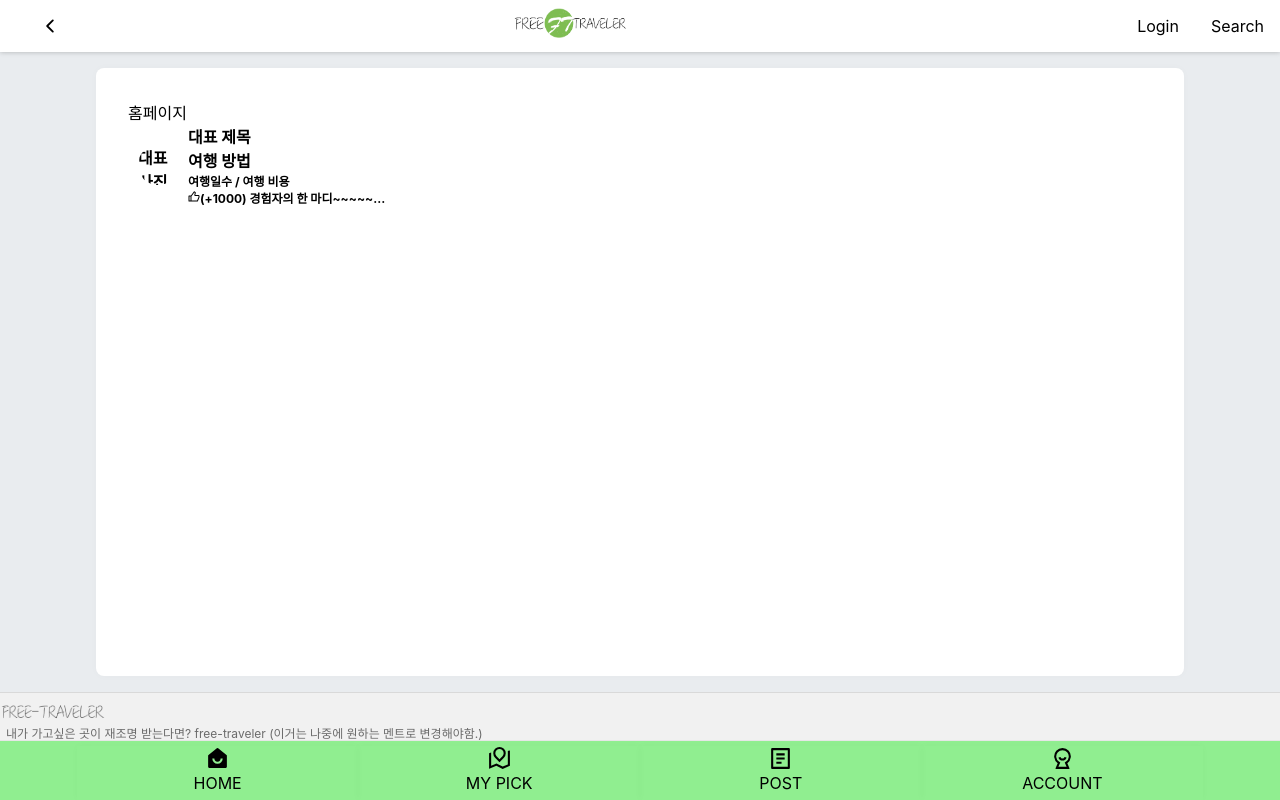
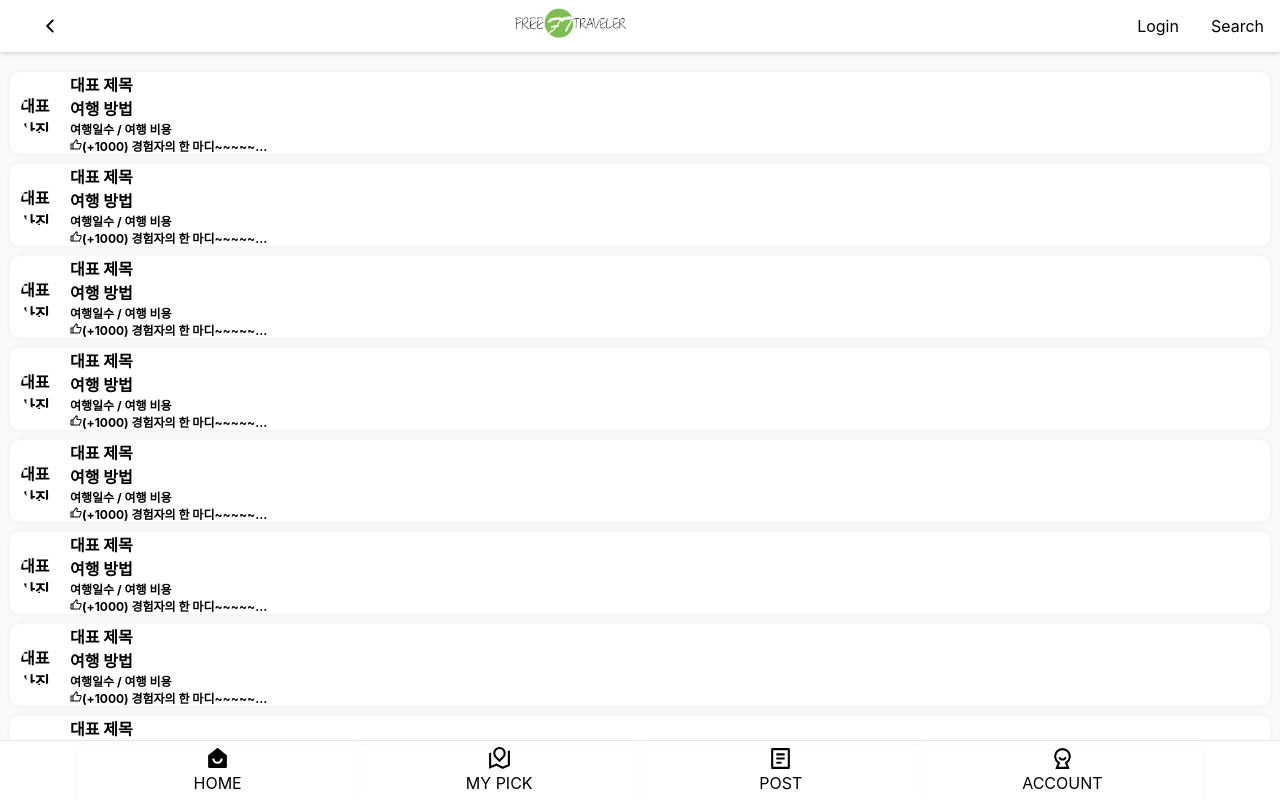
Before and after one commit to Hoouoo/FreeTraveler, a React (Create React App) app in the folder freetraveler_frontend/: page / in a window 1280 px wide. Shown: the top 800 px of the page. Built offline with nearby package versions, Linux system fonts and the light colour scheme.

Commit message:
Fix : 컨텐트 템플릿 안정화 내용 : 컨텐트 템플릿 안정화, 레이아웃 안정화 #5

```diff
--- a/freetraveler_frontend/src/App.tsx
+++ b/freetraveler_frontend/src/App.tsx
@@ -1,5 +1,6 @@
 import React from "react";
 import { Route, Switch } from "react-router-dom";
+import ContentTemplate from "./component/common/ContentTemplate";
 import Footer from "./component/common/Footer";
 import FrontRouter from "./component/common/FrontRouter";
 import Header from "./component/common/Header";
@@ -19,6 +20,7 @@ function App() {
       <FrontRouter/>
       <Header />
       <Switch>
+        <ContentTemplate>
           <Route exact path="/" component={Home} />
           <Route path="/home" component={Home} />
           <Route path="/Pick" component={Pick} />
@@ -26,8 +28,9 @@ function App() {
           <Route path="/account" component={Account} />
           <Route path="/search" component={Search} />
           <Route path="/login" component={LoginPage} />
+          <Route path="/register" component={RegisterPage}/>
+        </ContentTemplate>
       </Switch>
-      <Footer />
       <TabBar />
     </>
   );
--- a/freetraveler_frontend/src/component/common/ContentTemplate.js
+++ b/freetraveler_frontend/src/component/common/ContentTemplate.js
@@ -7,78 +7,34 @@ import { useHistory } from "react-router-dom";
 import { IoChevronBack } from "react-icons/io5";
 
 /**
- * 회원가입 또는 로그인 페이지의 레이아웃을 담당하는 컴포넌트입니다.
+ * 헤더와 탭바와 안겹치게 화면을 렌더링합니다.
  */
 
-/*화면 전체를 채움*/
-const ContentTemplateBlock = styled.div`
-  position: static;
-  left: 0;
-  top: 0;
-  bottom: 0;
-  right: 0;
-
-  height: 80%;
-  padding-top: 52px;
-
-  background: ${palette.gray[2]};
-
-  display: flex;
-  flex-direction: column;
-  /* justify-content: center; */
-  align-items: center;
-  justify-content: center;
+const HeaderEmpty = styled.div`
+  width: 100%;
+  height: 52px;
 `;
 
-const WhiteBox = styled.div`
-  .logo-area {
-    display: block;
-    padding-bottom: 2rem;
-    text-align: center;
-    font-weight: bold;
-    letter-spacing: 2px;
-  }
+const TabbarEmtpy = styled.div`
+  width: 100%;
+  height: 60px;
+`;
 
-  box-shadow: 0 0 8px rgba(0, 0, 0, 0.025);
-  padding: 2rem;
-  height: 85%;
-  width: 80%;
-  background: white;
-  border-radius: 8px;
+const ContentTemplateBlock = styled.div`
+  padding-top: 62px;
+  padding-bottom: 41px;
+  height: 100%;
+  width: 100%;
 
-  @media screen and (max-width: 768px) {
-    .logo-area {
-      display: block;
-      padding-bottom: 2rem;
-      text-align: center;
-      font-weight: bold;
-      letter-spacing: 2px;
-    }
-    box-shadow: 0 0 8px rgba(0, 0, 0, 0.025);
-    padding: 2rem;
-    width: 80%;
-    background: white;
-    border-radius: 8px;
-  }
-`;
-const LogoStyled = styled.div`
-  .logo__center {
-    height: 30px;
-  }
-
-  .logo {
-    margin: 0 1rem;
-    font-size: 2rem;
-    text-align: center;
-  }
+  background: ${palette.gray[0]};
 `;
 
 const ContentTemplate = ({ children }) => {
   const history = useHistory();
   return (
-    <ContentTemplateBlock>
-      <WhiteBox>{children}</WhiteBox>
-    </ContentTemplateBlock>
+    <>
+      <ContentTemplateBlock>{children}</ContentTemplateBlock>;
+    </>
   );
 };
 
--- a/freetraveler_frontend/src/component/common/Footer.tsx
+++ b/freetraveler_frontend/src/component/common/Footer.tsx
@@ -4,21 +4,23 @@ import footerlogo from "../../resource/img/footerlogo.png";
 
 const FooterStyled = styled.div`
 
-  padding-bottom: 56px;
+  width: 100%;
+  height: 200px;
+  background-color: #f1f1f1;
 
   .footer__center {
-    padding: 10px 0;
+    padding: 45px 0;
     font-size: 9px;
-    background-color: #f1f1f1;
     text-align: center;
     color: #888;
   }
   .footer__left {
     padding: 10px 0;
+    padding-top: 25px;
+    padding-left: 25px;
     border-top: 1px solid #d9d9d9;
     font-size: 12px;
-    background-color: #f1f1f1;
-    text-align: left;
+    text-align: center;
     color: #6b6b6b;
   }
   .txt__left {
--- a/freetraveler_frontend/src/component/common/Header.js
+++ b/freetraveler_frontend/src/component/common/Header.js
@@ -145,7 +145,7 @@ const HeaderStyled = styled.div`
   }
 
   .navbar-toggle {
-    background-color: #00000;
+    background-color: #000000;
     width: 100%;
     height: 80px;
     display: flex;
--- a/freetraveler_frontend/src/component/common/TabBar.js
+++ b/freetraveler_frontend/src/component/common/TabBar.js
@@ -18,6 +18,7 @@ import {
 } from "react-icons/ri";
 
 const TabBarStyled = styled.div`
+  box-shadow: 0 1 8px rgba(0, 0, 0, 0.025);
   * {
     padding: 0;
     margin: 0;
@@ -32,8 +33,8 @@ const TabBarStyled = styled.div`
     position: fixed;
     bottom: 0;
     border-top: 1px solid rgb(230, 230, 230);
-    background-color: lightgreen;
     padding-top: 5px;
+    background-color: white;
   }
   .bn-tab-clear {
     width: 25%;
--- a/freetraveler_frontend/src/component/list/itemcard.tsx
+++ b/freetraveler_frontend/src/component/list/itemcard.tsx
@@ -5,6 +5,12 @@ import styled from "styled-components";
 import { RiThumbUpLine } from "react-icons/ri";
 
 const ItemCardStyled = styled.div`
+
+  background-color: white;
+  margin: 10px;
+  border-radius: 10px;
+  box-shadow: 0 0 5px rgba(0, 0, 0, 0.05);
+
   .back {
     display: flex;
     align-items: center;
--- a/freetraveler_frontend/src/index.css
+++ b/freetraveler_frontend/src/index.css
@@ -19,7 +19,3 @@ html {
   width: 100%;
   height: 100%;
 }
-
-#root {
-  height: 100%;
-}
--- a/freetraveler_frontend/src/pages/homepage.tsx
+++ b/freetraveler_frontend/src/pages/homepage.tsx
@@ -1,14 +1,22 @@
 import React from "react";
 import ContentTemplate from "../component/common/ContentTemplate";
+import Footer from "../component/common/Footer";
+import Header from "../component/common/Header";
 import ItemCard from "../component/list/itemcard";
+
+function itemCard() {
+  var list = new Array();
+  for (var i=0; i<10; i++){
+    list[i] = <ItemCard />;
+  }
+  return list;
+}
 
 function Home() {
   return (
     <>
-    <ContentTemplate>
-      <div className="Home">홈페이지</div>
-      <ItemCard/>
-    </ContentTemplate>
+        {itemCard()}
+        <Footer />
     </>
   );
 }
```
Lines whose indentation alone changed are shown as unchanged.
